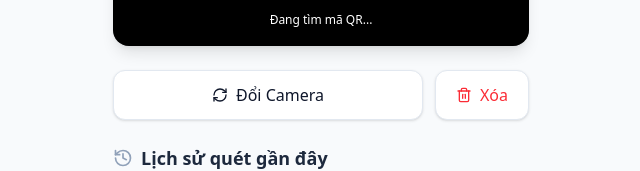
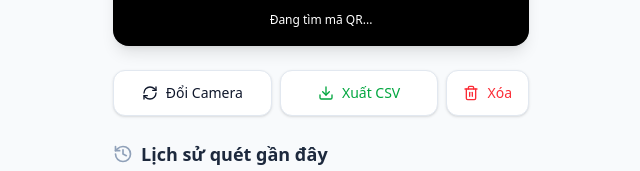
Before and after one commit to antonycodes/qrfastscan, a React (Vite) app: page / in a window 1280 px wide. Shown: the part 494-665 px from the top of the page, without its empty margins (319-959 px from the left). Built offline with nearby package versions, Linux system fonts and the light colour scheme; no server answers.

Commit message:
Update App.tsx

```diff
--- a/src/App.tsx
+++ b/src/App.tsx
@@ -1,6 +1,6 @@
 import React, { useEffect, useRef, useState, useCallback } from 'react';
 import jsQR from 'jsqr';
-import { History, X, Copy, RefreshCw, Trash2, Camera } from 'lucide-react';
+import { History, X, Copy, RefreshCw, Trash2, Camera, Download, ExternalLink } from 'lucide-react';
 
 interface ScanHistoryItem {
   data: string;
@@ -175,6 +175,40 @@ export default function App() {
     }
   };
 
+  const exportToCSV = () => {
+    if (scanHistory.length === 0) {
+      alert('Không có dữ liệu để xuất!');
+      return;
+    }
+
+    const headers = ['Thời gian', 'Nội dung'];
+    const rows = scanHistory.map(item => [
+      item.time,
+      `"${item.data.replace(/"/g, '""')}"`
+    ]);
+
+    const csvContent = [headers.join(','), ...rows.map(e => e.join(','))].join('\n');
+    const blob = new Blob(["\uFEFF" + csvContent], { type: 'text/csv;charset=utf-8;' });
+    const url = URL.createObjectURL(blob);
+
+    const link = document.createElement("a");
+    link.setAttribute("href", url);
+    link.setAttribute("download", `qr_history_${new Date().getTime()}.csv`);
+    document.body.appendChild(link);
+    link.click();
+    document.body.removeChild(link);
+    URL.revokeObjectURL(url);
+  };
+
+  const isValidUrl = (text: string) => {
+    try {
+      new URL(text);
+      return true;
+    } catch (_) {
+      return false;
+    }
+  };
+
   return (
     <div className="bg-slate-50 min-h-screen font-sans text-slate-900">
       <div className="max-w-md mx-auto p-4 space-y-6">
@@ -213,17 +247,24 @@ export default function App() {
         </div>
 
         {/* Controls */}
-        <div className="flex gap-3">
+        <div className="flex gap-2">
           <button
             onClick={toggleCamera}
-            className="flex-1 flex items-center justify-center gap-2 bg-white border border-slate-200 py-3 rounded-xl font-medium shadow-sm active:bg-slate-100 transition hover:bg-slate-50"
+            className="flex-1 flex items-center justify-center gap-2 bg-white border border-slate-200 py-3 rounded-xl font-medium shadow-sm active:bg-slate-100 transition hover:bg-slate-50 text-sm"
           >
             <RefreshCw className="w-4 h-4" />
             Đổi Camera
           </button>
           <button
+            onClick={exportToCSV}
+            className="flex-1 flex items-center justify-center gap-2 bg-white border border-slate-200 py-3 rounded-xl text-green-600 font-medium shadow-sm active:bg-green-50 transition hover:bg-green-50 text-sm"
+          >
+            <Download className="w-4 h-4" />
+            Xuất CSV
+          </button>
+          <button
             onClick={clearHistory}
-            className="px-5 flex items-center justify-center gap-2 bg-white border border-slate-200 py-3 rounded-xl text-red-500 font-medium shadow-sm active:bg-red-50 transition hover:bg-red-50"
+            className="px-4 flex items-center justify-center gap-2 bg-white border border-slate-200 py-3 rounded-xl text-red-500 font-medium shadow-sm active:bg-red-50 transition hover:bg-red-50 text-sm"
           >
             <Trash2 className="w-4 h-4" />
             Xóa
@@ -275,6 +316,16 @@ export default function App() {
                 <p className="text-slate-700 font-mono text-sm leading-relaxed">{resultText}</p>
               </div>
 
+              {isValidUrl(resultText) && (
+                <button
+                  onClick={() => window.open(resultText, '_blank')}
+                  className="w-full mb-3 flex items-center justify-center gap-2 bg-blue-50 text-blue-600 font-semibold py-3 rounded-xl hover:bg-blue-100 transition active:scale-[0.98]"
+                >
+                  <ExternalLink className="w-5 h-5" />
+                  Truy cập liên kết
+                </button>
+              )}
+
               <div className="grid grid-cols-2 gap-3">
                 <button
                   onClick={copyToClipboard}
```
